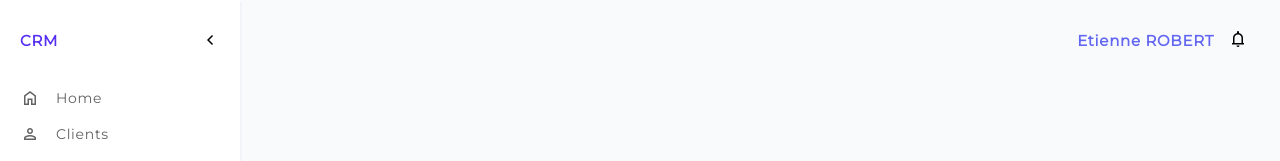
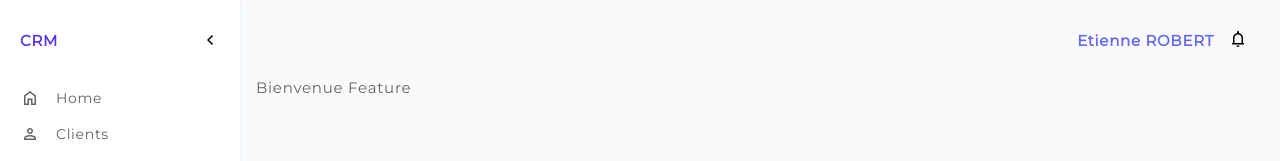
Before and after one commit to GeoffroyMuller/front_crm, a Vue app: page / in a window 1280 px wide. Both pictures are taken after a click on the button "Login". Shown: the top 161 px of the page. Built offline with nearby package versions, Linux system fonts and the light colour scheme.

Commit message:
exemple i18n

```diff
--- /dev/null
+++ b/src/core/i18n/en.json
@@ -0,0 +1,3 @@
+{
+    "WELCOME": "Welcome Core"
+}
--- /dev/null
+++ b/src/core/i18n/fr.json
@@ -0,0 +1,3 @@
+{
+    "WELCOME": "Bienvenue Core"
+}
--- a/src/features/pages/Home.vue
+++ b/src/features/pages/Home.vue
@@ -1,5 +1,5 @@
 <template>
-  <div></div>
+  <div>{{ $t("WELCOME") }}</div>
 </template>
 
 <script setup lang="ts">
--- /dev/null
+++ b/src/i18n/en.json
@@ -0,0 +1,3 @@
+{
+    "WELCOME": "Welcome Feature"
+}
--- /dev/null
+++ b/src/i18n/fr.json
@@ -0,0 +1,3 @@
+{
+    "WELCOME": "Bienvenue Feature"
+}
```
